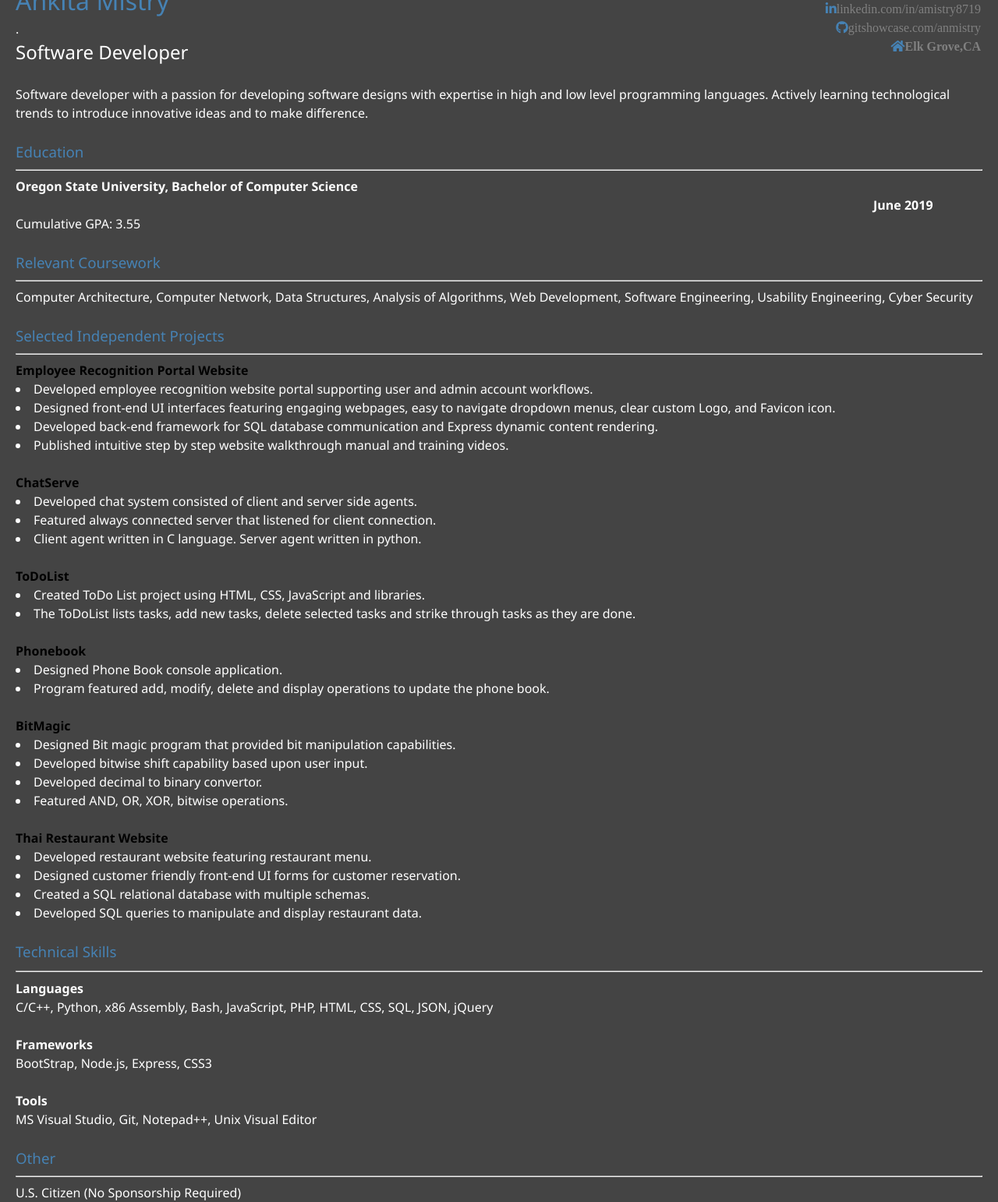
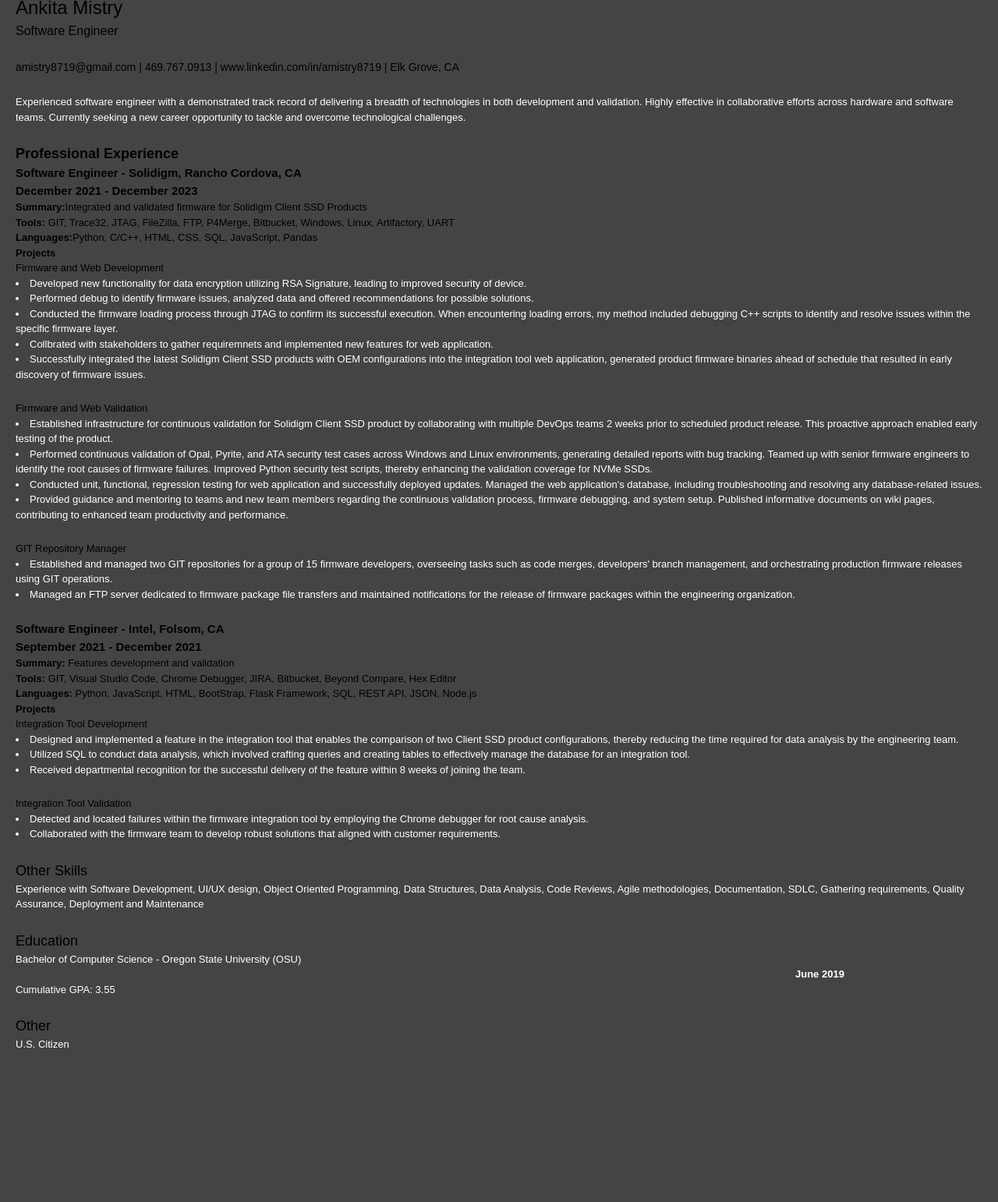
Before and after one commit to anmistry/Portfolio, a website: page dist1/resume.html in a window 1280 px wide. Shown: the part 23-1565 px from the top of the page at 78% size. After the commit the page ends 1373 px from the top, so only its background shows below. Drawn offline with nearby package versions, Linux system fonts and the light colour scheme; files that its build step writes are made by us from their sources.

Commit message:
Updated portfolio

```diff
--- a/dist1/resume.html
+++ b/dist1/resume.html
@@ -6,128 +6,98 @@
     <link rel="stylesheet" type="text/css" href="style.css">
     <link rel="stylesheet" href="https://use.fontawesome.com/releases/v5.7.0/css/all.css">
 </head>
-<body style="font-family:'Segoe UI', Tahoma, Geneva, Verdana, sans-serif; margin: 0px 20px 0px 20px;">
+<body style="font-family:'Arial'; margin: 0px 20px 0px 20px;">
     <div class="row" style="display: flex;">
         <div class="column" style="margin-top: 0px; margin-bottom: 0px; padding: 0px;">
-            <h1 style="color: steelblue; margin-top: 0px; margin-bottom: 0px; padding: 0px;">Ankita Mistry</h1>.
+            <h1 style="color:black; margin-top: 15px; margin-bottom: 0px; padding: 0px; font-size: 24px;">Ankita Mistry</h1>
+            <p style="color:black; margin-top: 0px; margin-bottom: 0px; padding: 0px; font-size: 16px;">Software Engineer</p>
             <br>
-            <h2 style="margin-top: 0px; margin-bottom: 0px; padding: 0px;">Software Developer</h2>
-        </div>
-
-        <div class="column" style="  flex: 50%; width: 50%; padding: 2px; height: 100px; float: left;">
-                <div class="logo" span style="padding-left:15px; color: steelblue;">
-                    <div class="link-item" style="float:right;">
-                        <i class="fas fa-envelope" style="float:right;"><a style="color: gray;" href="amistry8719@gmail.com">amistry8719@gmail.com</a></i>
-                    </div>
-                    <br>
-                    <div class="link-item" style="float:right;">
-                        <i class="fab fa-linkedin-in" style="float:right;"><a style="color: gray;" href="https://www.linkedin.com/in/amistry8719">linkedin.com/in/amistry8719</a></i>
-                    </div>
-                    <br>
-                    <div class="link-item" style="float:right;">
-                        <i class="fab fa-github" style="float:right;"><a style="color: gray;" href="https://www.gitshowcase.com/anmistry">gitshowcase.com/anmistry</a></i>
-                    </div>
-                    <br>
-                    <div class="link-item" style="float:right;">
-                        <i class="fas fa-home" style="float:right;"><a style="color: gray;"  href="Elk Grove,CA">Elk Grove,CA</a></i>
-                    </div>
-                </div>
+            <p style="color:black; margin-top: 0px; margin-bottom: 0px; padding: 0px; font-size: 14px;">amistry8719@gmail.com |
+                469.767.0913 | www.linkedin.com/in/amistry8719 | Elk Grove, CA</p>
+            <br>
         </div>
     </div>
-    <br>
     <div class="Introduction">
-        <p style="margin-top: 0px; margin-bottom: 0px; padding: 0;"> Software developer with a passion for developing software designs with expertise in high and
-            low level programming languages.
-            Actively learning technological trends to introduce innovative ideas and to make difference.
+        <p style="margin-top: 0px; margin-bottom: 0px; padding: 0; font-size: 13px;"> Experienced software engineer with a demonstrated track record of
+        delivering a breadth of technologies in both development and validation. Highly effective in collaborative efforts across
+        hardware and software teams. Currently seeking a new career opportunity to tackle and overcome technological challenges.
         </p>
         <br>
+        <p style="margin-top: 0px; margin-bottom: 0px; padding: 0; color: black; font-size: 18px; font-weight: bold;">Professional Experience</p>
+        <p style="margin-top: 0px; margin-bottom: 0px; padding: 0; color: black; font-size: 15px; font-weight: bold;">Software Engineer - Solidigm, Rancho Cordova, CA <span style="padding-left: 810px;"></span> December 2021 - December 2023</p>
+        <p style="margin-top: 0px; margin-bottom: 0px; padding: 0; color: black; font-size: 13px;"><span style = "font-weight:bold">Summary:</span>Integrated and validated firmware for Solidigm Client SSD Products</p>
+        <p style="margin-top: 0px; margin-bottom: 0px; padding: 0; color: black; font-size: 13px;"><span style = "font-weight:bold">Tools:</span> GIT, Trace32, JTAG, FileZilla, FTP, P4Merge, Bitbucket, Windows, Linux, Artifactory, UART</p>
+        <p style="margin-top: 0px; margin-bottom: 0px; padding: 0; color: black; font-size: 13px;"><span style = "font-weight:bold">Languages:</span>Python, C/C++, HTML, CSS, SQL, JavaScript, Pandas</p>
+        <p style="margin-top: 0px; margin-bottom: 0px; padding: 0;color: black; font-size:13px;font-weight: bold;">Projects</p>
+        <p style="margin-top: 0px; margin-bottom: 0px; padding: 0;color: black; font-size: 13px;">Firmware and Web Development</p>
+
+        <li style="font-size: 13px;"> Developed new functionality for data encryption utilizing RSA Signature, leading to improved security
+            of device.</li>
+        <li style="font-size: 13px;"> Performed debug to identify firmware issues, analyzed data and offered recommendations for
+            possible solutions.</li>
+        <li style="font-size: 13px;"> Conducted the firmware loading process through JTAG to confirm its successful execution. When encountering loading errors,
+             my method included debugging C++ scripts to identify and resolve issues within the specific firmware layer.</li>
+        <li style="font-size: 13px;"> Collbrated with stakeholders to gather requiremnets and implemented new features for web application.</li>
+        <li style="font-size: 13px;"> Successfully integrated the latest Solidigm Client SSD products with OEM configurations into the integration tool web
+            application, generated product firmware binaries ahead of schedule that resulted in early discovery of firmware issues.</li>
+        <br>
+        <p style="margin-top: 0px; margin-bottom: 0px; padding: 0;color: black; font-size: 13px;">Firmware and Web Validation</p>
+            <li style="font-size: 13px;"> Established infrastructure for continuous validation for Solidigm Client SSD product by collaborating
+                with multiple DevOps teams 2 weeks prior to scheduled product release. This proactive approach
+                enabled early testing of the product. </li>
+            <li style="font-size: 13px;"> Performed continuous validation of Opal, Pyrite, and ATA security test cases across Windows and
+                Linux environments, generating detailed reports with bug tracking. Teamed up with senior firmware
+                engineers to identify the root causes of firmware failures. Improved Python security test scripts,
+                thereby enhancing the validation coverage for NVMe SSDs.</li>
+            <li style="font-size: 13px;"> Conducted unit, functional, regression testing for web application and successfully deployed
+                updates. Managed the web application's database, including troubleshooting and resolving any database-related issues.</li>
+            <li style="font-size: 13px;"> Provided guidance and mentoring to teams and new team members regarding the continuous validation process, firmware
+                debugging, and system setup. Published informative documents on wiki pages, contributing to enhanced team productivity
+                and performance. </li>
+            <br>
+        <p style="margin-top: 0px; margin-bottom: 0px; padding: 0;color: black; font-size: 13px;">GIT Repository Manager</p>
+            <li style="font-size: 13px;"> Established and managed two GIT repositories for a group of 15 firmware developers, overseeing tasks such as code
+                 merges, developers' branch management, and orchestrating production firmware releases using GIT operations.</li>
+            <li style="font-size: 13px;"> Managed an FTP server dedicated to firmware package file transfers and maintained notifications for the release of
+                firmware packages within the engineering organization.</li>
+            <br>
+        <p style="margin-top: 0px; margin-bottom: 0px; padding: 0; color: black; font-size: 15px; font-weight: bold;">Software Engineer - Intel, Folsom, CA <span style="padding-left:915px;"></span> September 2021 - December 2021</p>
+        <p style="margin-top: 0px; margin-bottom: 0px; padding: 0; color: black; font-size: 13px;"><span style = "font-weight:bold">Summary:</span> Features development and validation</p>
+        <p style="margin-top: 0px; margin-bottom: 0px; padding: 0; color: black; font-size: 13px;"><span style = "font-weight:bold">Tools:</span> GIT, Visual Studio Code, Chrome Debugger, JIRA, Bitbucket, Beyond Compare, Hex Editor </p>
+        <p style="margin-top: 0px; margin-bottom: 0px; padding: 0; color: black; font-size: 13px;"><span style = "font-weight:bold">Languages:</span>  Python, JavaScript, HTML, BootStrap, Flask Framework, SQL, REST API, JSON, Node.js</p>
+        <p style="margin-top: 0px; margin-bottom: 0px; padding: 0;color: black; font-size: 13px;font-weight: bold;">Projects</p>
+        <p style="margin-top: 0px; margin-bottom: 0px; padding: 0;color: black; font-size: 13px;">Integration Tool Development</p>
+
+            <li style="font-size: 13px;"> Designed and implemented a feature in the integration tool that enables the comparison of two Client SSD product
+                configurations, thereby reducing the time required for data analysis by the engineering
+                team.</li>
+            <li style="font-size: 13px;"> Utilized SQL to conduct data analysis, which involved crafting queries and creating tables to effectively manage the
+                database for an integration tool.</li>
+            <li style="font-size: 13px;"> Received departmental recognition for the successful delivery of the feature within 8 weeks of joining
+                the team.</li>
+            <br>
+        <p style="margin-top: 0px; margin-bottom: 0px; padding: 0;color: black; font-size: 13px;">Integration Tool Validation</p>
+            <li style="font-size: 13px;"> Detected and located failures within the firmware integration tool by employing the Chrome debugger for root cause
+                analysis.</li>
+            <li style="font-size: 13px;"> Collaborated with the firmware team to develop robust solutions that aligned with customer requirements. </li>
+            <br>
+
     </div>
-    <h3 style="margin-top: 0px; margin-bottom: 0px; padding: 0; color: steelblue;">Education</h3>
-    <hr>
-        <h4 style="margin-top: 0px; margin-bottom: 0px; padding: 0;">Oregon State University, Bachelor of Computer Science <span style="padding-left:1100px;">June 2019</h4>
-            <p style="margin-top: 0px; margin-bottom: 0px; padding: 0;">
+
+    <h3 style="margin-top: 0px; margin-bottom: 0px; padding: 0; color: black;font-size:18px;">Other Skills</h3>
+    <p style = "margin-top: 0px; margin-bottom: 0px; padding: 0; font-size: 13px;"> Experience with Software Development, UI/UX design, Object Oriented Programming, Data Structures, Data Analysis, Code Reviews,
+        Agile methodologies, Documentation, SDLC, Gathering requirements, Quality Assurance, Deployment and Maintenance</p>
+    <br>
+    <h3 style="margin-top: 0px; margin-bottom: 0px; padding: 0; color: black; font-size: 18px;">Education</h3>
+        <h4 style="margin-top: 0px; margin-bottom: 0px; padding: 0; font-weight: normal; font-size:13px;"> Bachelor of Computer Science - Oregon State
+            University (OSU) <span style="padding-left: 1000px; font-weight: bold;">June 2019</h4>
+            <p style="margin-top: 0px; margin-bottom: 0px; padding: 0; font-size:13px;">
                 Cumulative GPA: 3.55
             </p>
     <br>
-    <h3 style="margin-top: 0px; margin-bottom: 0px; padding: 0; color: steelblue;">Relevant Coursework</h3>
-    <hr>
-        <p style="margin-top: 0px; margin-bottom: 0px; padding: 0;"> Computer Architecture,
-            Computer Network,
-            Data Structures,
-            Analysis of Algorithms,
-            Web Development,
-            Software Engineering,
-            Usability Engineering,
-            Cyber Security
-        </p>
-    <br>
-    <h3 style="margin-top: 0px; margin-bottom: 0px; padding: 0; color: steelblue;">Selected Independent Projects</h3>
-    <hr>
-        <a style="color:black;font-weight:bold;" href="https://github.com/anmistry/Projects/tree/master/Employee%20Recognition%20Portal">Employee Recognition Portal Website</a>
-            <li> Developed employee recognition website portal supporting user and admin account workflows.</li>
-            <li> Designed front-end UI interfaces featuring engaging webpages, easy to navigate dropdown menus, clear custom Logo, and Favicon icon.</li>
-            <li> Developed back-end framework for SQL database communication and Express dynamic content rendering.</li>
-            <li> Published intuitive step by step website walkthrough manual and training videos.</li>
-            <br>
-        <a style="color:black;font-weight:bold;" href="https://github.com/anmistry/Projects/tree/master/chatserve">ChatServe</a>
-            <li> Developed chat system consisted of client and server side agents.</li>
-            <li> Featured always connected server that listened for client connection.</li>
-            <li> Client agent written in C language.  Server agent written in python.</li>
-            <br>
-        <a style="color:black;font-weight:bold;" href="https://github.com/anmistry/Task-List/tree/master">ToDoList</a>
-            <li> Created ToDo List project using HTML, CSS, JavaScript and libraries.</li>
-            <li> The ToDoList lists tasks, add new tasks, delete selected tasks and strike through tasks as they are done.</li>
-            <br>
-        <a style="color:black;font-weight:bold;" href="https://github.com/anmistry/Projects/tree/master/Phonebook">Phonebook</a>
-            <li> Designed Phone Book console application.</li>
-            <li> Program featured add, modify, delete and display operations to update the phone book.</li>
-            <br>
-        <a style="color:black;font-weight:bold;" href="https://github.com/anmistry/Projects/tree/master/Bit%20Magic">BitMagic</a>
-            <li> Designed Bit magic program that provided bit manipulation capabilities.</li>
-            <li> Developed bitwise shift capability based upon user input.</li>
-            <li> Developed decimal to binary convertor.</li>
-            <li> Featured AND, OR, XOR, bitwise operations.</li>
-            <br>
-        <a style="color:black;font-weight:bold;" href="https://github.com/anmistry/Projects/tree/master/My%20Thai%20Restaurant">Thai Restaurant Website</a>
-            <li> Developed restaurant website featuring restaurant menu.</li>
-            <li> Designed customer friendly front-end UI forms for customer reservation.</li>
-            <li> Created a SQL relational database with multiple schemas.</li>
-            <li> Developed SQL queries to manipulate and display restaurant data.</li>
-            <br>
-    <h3 style="margin-top: 0px; margin-bottom: 0px; padding: 0; color: steelblue;">Technical Skills<h3>
-    <hr>
-        <h4 style="margin-top: 0px; margin-bottom: 0px; padding: 0;"> Languages </h4>
-            <p style="margin-top: 0px; margin-bottom: 0px; padding: 0;">C/C++,
-                Python,
-                x86 Assembly,
-                Bash,
-                JavaScript,
-                PHP,
-                HTML,
-                CSS,
-                SQL,
-                JSON,
-                jQuery
-            </p>
-    <br>
-        <h4 style="margin-top: 0px; margin-bottom: 0px; padding: 0;"> Frameworks </h4>
-            <p style="margin-top: 0px; margin-bottom: 0px; padding: 0;"> BootStrap,
-                Node.js,
-                Express,
-                CSS3
-            </p>
-    <br>
-        <h4 style="margin-top: 0px; margin-bottom: 0px; padding: 0;"> Tools </h4>
-            <p style="margin-top: 0px; margin-bottom: 0px; padding: 0;">
-                MS Visual Studio,
-                Git,
-                Notepad++,
-                Unix Visual Editor
-            </p>
-    <br>
-    <h3 style="margin-top: 0px; margin-bottom: 0px; padding: 0; color: steelblue;">Other</h3>
-    <hr>
-        <p style="margin-top: 0px; margin-bottom: 0px; padding: 0;">U.S. Citizen (No Sponsorship Required)</p>
+
+    <h3 style="margin-top: 0px; margin-bottom: 0px; padding: 0; color: black; font-size: 18px;">Other</h3>
+        <p style="margin-top: 0px; margin-bottom: 0px; padding: 0; font-size: 13px;">U.S. Citizen</p>
     <br>
 </body>
 </html>
--- a/scss/main.scss
+++ b/scss/main.scss
@@ -112,7 +112,7 @@
     .info {
         background: lighten($primary-color, 5);
         padding: 0.5rem;
-        border-bottom: $secondary-color 5px solid;
+        border-bottom: 5px solid $secondary-color;
     }
 }
 
```
Also changed, not shown: dist1/about.html (+20 -17 lines), dist1/contact.html (+5 -0 lines), dist1/experience.html (added, +94 -0 lines), dist1/index.html (+6 -1 lines), dist1/project.html (+5 -0 lines), dist1/css/main.css.
